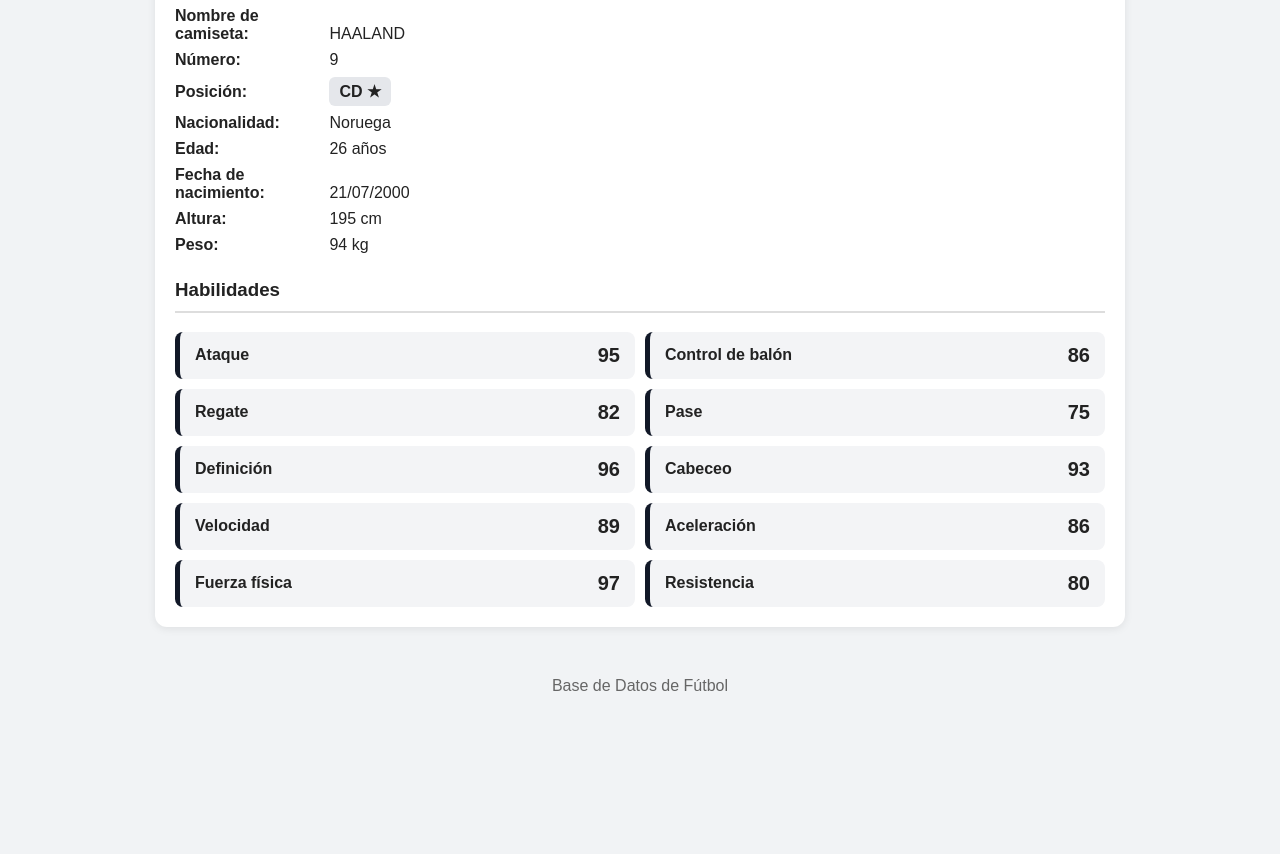
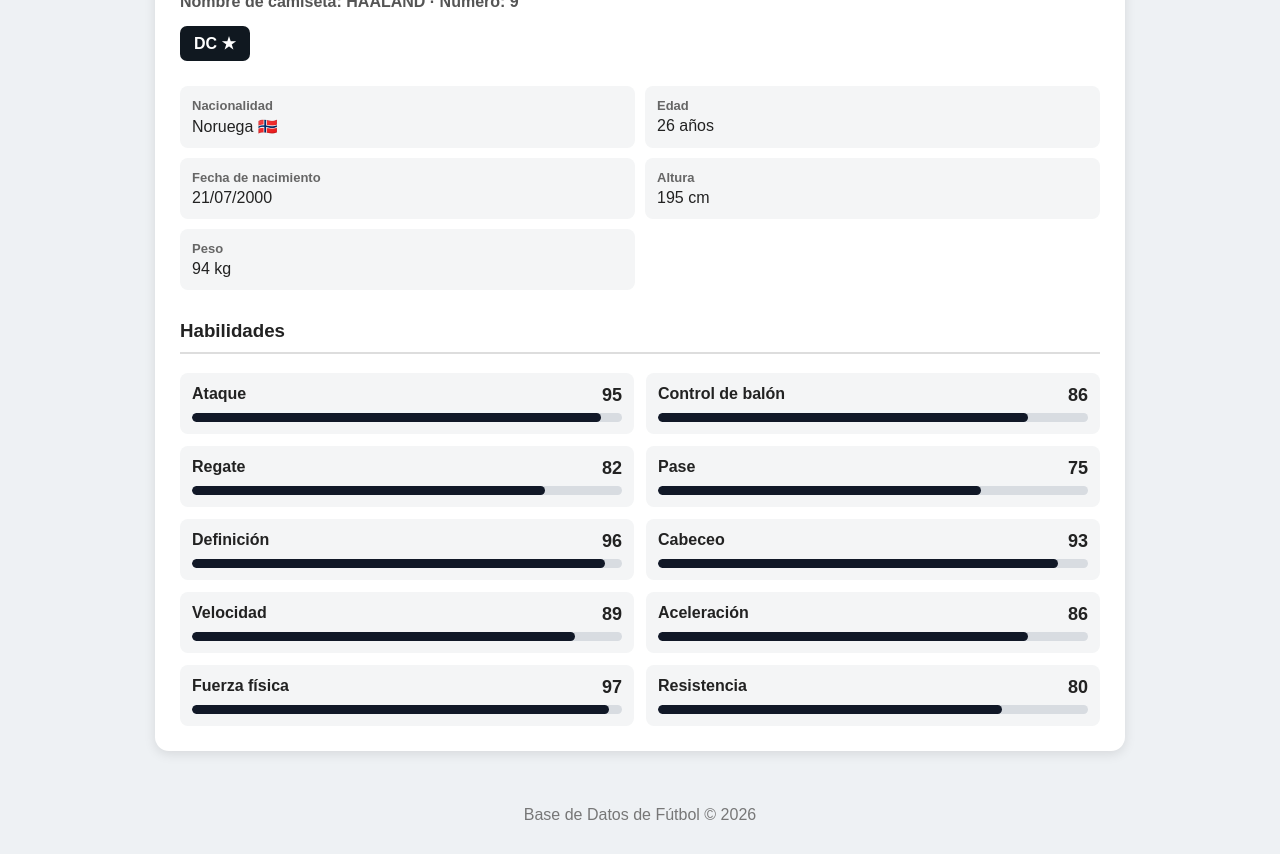
Before and after one commit to eliasema100-blip/PES-database-futbol-, a plain HTML site: page index.html in a window 1280 px wide. Shown: the part 344-1198 px from the top of the page. Before the commit the page ends 1064 px from the top, so only its background shows below. Drawn offline with Linux system fonts and the light colour scheme.

Commit message:
Update index.html

```diff
--- a/index.html
+++ b/index.html
@@ -3,6 +3,7 @@
 <head>
     <meta charset="UTF-8">
     <meta name="viewport" content="width=device-width, initial-scale=1.0">
+
     <title>Base de Datos de Fútbol</title>
 
     <style>
@@ -12,21 +13,21 @@
 
         body {
             margin: 0;
-            font-family: Arial, sans-serif;
-            background: #f1f3f5;
+            font-family: Arial, Helvetica, sans-serif;
+            background: #eef1f4;
             color: #222;
         }
 
         header {
-            background: #111827;
+            background: #101820;
             color: white;
-            padding: 20px;
+            padding: 25px 15px;
             text-align: center;
         }
 
         header h1 {
             margin: 0;
-            font-size: 28px;
+            font-size: 30px;
         }
 
         header p {
@@ -42,10 +43,10 @@
 
         .buscador {
             background: white;
-            padding: 20px;
+            padding: 18px;
             border-radius: 12px;
-            box-shadow: 0 2px 8px rgba(0,0,0,0.08);
             margin-bottom: 20px;
+            box-shadow: 0 3px 10px rgba(0,0,0,0.08);
         }
 
         .buscador input {
@@ -58,36 +59,61 @@
 
         .jugador {
             background: white;
-            border-radius: 12px;
-            padding: 20px;
-            margin-bottom: 20px;
-            box-shadow: 0 2px 8px rgba(0,0,0,0.08);
+            border-radius: 14px;
+            padding: 25px;
+            box-shadow: 0 3px 12px rgba(0,0,0,0.10);
+        }
+
+        .club {
+            font-size: 18px;
+            font-weight: bold;
+            color: #555;
+            margin-bottom: 10px;
         }
 
         .jugador h2 {
-            margin-top: 0;
-            color: #111827;
+            margin: 0;
+            font-size: 30px;
         }
 
-        .dato {
-            margin: 8px 0;
-        }
-
-        .dato strong {
-            display: inline-block;
-            width: 150px;
+        .camiseta {
+            margin-top: 8px;
+            font-weight: bold;
+            color: #555;
         }
 
         .posicion {
             display: inline-block;
-            background: #e5e7eb;
-            padding: 5px 10px;
-            border-radius: 6px;
+            margin-top: 15px;
+            background: #101820;
+            color: white;
+            padding: 8px 14px;
+            border-radius: 7px;
             font-weight: bold;
         }
 
+        .datos {
+            margin-top: 25px;
+            display: grid;
+            grid-template-columns: repeat(2, 1fr);
+            gap: 10px;
+        }
+
+        .dato {
+            background: #f4f5f6;
+            padding: 12px;
+            border-radius: 8px;
+        }
+
+        .dato strong {
+            display: block;
+            color: #666;
+            font-size: 13px;
+            margin-bottom: 4px;
+        }
+
         h3 {
-    margin-top: 25px;
+            margin-top: 30px;
             border-bottom: 2px solid #ddd;
             padding-bottom: 10px;
         }
@@ -95,30 +121,63 @@
         .habilidades {
             display: grid;
             grid-template-columns: repeat(2, 1fr);
-    gap: 10px;
-    margin-top: 15px;
+            gap: 12px;
         }
 
         .habilidad {
+            background: #f4f5f6;
+            padding: 12px;
+            border-radius: 8px;
+        }
+
+        .habilidad-cabecera {
             display: flex;
             justify-content: space-between;
-    align-items: center;
-    background: #f3f4f6;
-    padding: 12px 15px;
-    border-radius: 8px;
-    border-left: 5px solid #111827;
+            margin-bottom: 7px;
         }
 
-.habilidad span {
+        .habilidad-cabecera span {
             font-weight: bold;
         }
 
-.habilidad strong {
-    font-size: 20px;
-}  footer {
+        .habilidad-cabecera strong {
+            font-size: 18px;
+        }
+
+        .barra {
+            width: 100%;
+            height: 9px;
+            background: #d8dce1;
+            border-radius: 10px;
+            overflow: hidden;
+        }
+
+        .nivel {
+            height: 100%;
+            background: #111827;
+            border-radius: 10px;
+        }
+
+        footer {
             text-align: center;
-            padding: 25px;
-            color: #666;
+            padding: 30px;
+            color: #777;
+        }
+
+        @media (max-width: 600px) {
+
+            header h1 {
+                font-size: 24px;
+            }
+
+            .datos,
+            .habilidades {
+                grid-template-columns: 1fr;
+            }
+
+            .jugador h2 {
+                font-size: 25px;
+            }
         }
     </style>
 </head>
@@ -127,7 +186,7 @@
 
 <header>
     <h1>Base de Datos de Fútbol</h1>
-    <p>Información de jugadores y equipos</p>
+    <p>Jugadores, equipos y estadísticas</p>
 </header>
 
 <div class="contenedor">
@@ -144,122 +203,171 @@
     <div id="listaJugadores">
 
         <div class="jugador">
-            <h2>Erling Haaland</h2>
 
-            <div class="dato">
-                <strong>Club:</strong>
+            <div class="club">
                 Manchester City FC
             </div>
 
+            <h2>Erling Haaland</h2>
+
+            <div class="camiseta">
+                Nombre de camiseta: HAALAND
+                · Número: 9
+            </div>
+
+            <div class="posicion">
+                DC ★
+            </div>
+
+            <div class="datos">
+
                 <div class="dato">
-                <strong>Nombre:</strong>
-                Erling Haaland
+                    <strong>Nacionalidad</strong>
+                    Noruega 🇳🇴
                 </div>
 
                 <div class="dato">
-                <strong>Nombre de camiseta:</strong>
-                HAALAND
-            </div>
-
-            <div class="dato">
-                <strong>Número:</strong>
-                9
-            </div>
-
-            <div class="dato">
-                <strong>Posición:</strong>
-                <span class="posicion">CD ★</span>
-            </div>
-
-            <div class="dato">
-                <strong>Nacionalidad:</strong>
-                Noruega
-            </div>
-
-            <div class="dato">
-                <strong>Edad:</strong>
+                    <strong>Edad</strong>
                     26 años
                 </div>
 
                 <div class="dato">
-                <strong>Fecha de nacimiento:</strong>
+                    <strong>Fecha de nacimiento</strong>
                     21/07/2000
                 </div>
 
                 <div class="dato">
-                <strong>Altura:</strong>
+                    <strong>Altura</strong>
                     195 cm
                 </div>
 
                 <div class="dato">
-                <strong>Peso:</strong>
+                    <strong>Peso</strong>
                     94 kg
-            </div><h3>Habilidades</h3>
+                </div>
+
+            </div>
+
+            <h3>Habilidades</h3>
 
             <div class="habilidades">
 
                 <div class="habilidad">
+                    <div class="habilidad-cabecera">
                         <span>Ataque</span>
                         <strong>95</strong>
                     </div>
+                    <div class="barra">
+                        <div class="nivel" style="width:95%"></div>
+                    </div>
+                </div>
 
                 <div class="habilidad">
+                    <div class="habilidad-cabecera">
                         <span>Control de balón</span>
                         <strong>86</strong>
                     </div>
+                    <div class="barra">
+                        <div class="nivel" style="width:86%"></div>
+                    </div>
+                </div>
 
                 <div class="habilidad">
+                    <div class="habilidad-cabecera">
                         <span>Regate</span>
                         <strong>82</strong>
                     </div>
+                    <div class="barra">
+                        <div class="nivel" style="width:82%"></div>
+                    </div>
+                </div>
 
                 <div class="habilidad">
+                    <div class="habilidad-cabecera">
                         <span>Pase</span>
                         <strong>75</strong>
                     </div>
+                    <div class="barra">
+                        <div class="nivel" style="width:75%"></div>
+                    </div>
+                </div>
 
                 <div class="habilidad">
+                    <div class="habilidad-cabecera">
                         <span>Definición</span>
                         <strong>96</strong>
                     </div>
+                    <div class="barra">
+                        <div class="nivel" style="width:96%"></div>
+                    </div>
+                </div>
 
                 <div class="habilidad">
+                    <div class="habilidad-cabecera">
                         <span>Cabeceo</span>
                         <strong>93</strong>
                     </div>
+                    <div class="barra">
+                        <div class="nivel" style="width:93%"></div>
+                    </div>
+                </div>
 
                 <div class="habilidad">
+                    <div class="habilidad-cabecera">
                         <span>Velocidad</span>
                         <strong>89</strong>
                     </div>
+                    <div class="barra">
+                        <div class="nivel" style="width:89%"></div>
+                    </div>
+                </div>
 
                 <div class="habilidad">
+                    <div class="habilidad-cabecera">
                         <span>Aceleración</span>
                         <strong>86</strong>
                     </div>
+                    <div class="barra">
+                        <div class="nivel" style="width:86%"></div>
+                    </div>
+                </div>
 
                 <div class="habilidad">
+                    <div class="habilidad-cabecera">
                         <span>Fuerza física</span>
                         <strong>97</strong>
                     </div>
+                    <div class="barra">
+                        <div class="nivel" style="width:97%"></div>
+                    </div>
+                </div>
 
                 <div class="habilidad">
+                    <div class="habilidad-cabecera">
                         <span>Resistencia</span>
                         <strong>80</strong>
                     </div>
-
+                    <div class="barra">
+                        <div class="nivel" style="width:80%"></div>
                     </div>
                 </div>
 
             </div>
+
+        </div>
+
+    </div>
+
 </div>
 
 <footer>
-    Base de Datos de Fútbol
+    Base de Datos de Fútbol © 2026
 </footer>
 
 <script>
+
 function buscarJugador() {
+
     let texto = document
         .getElementById("buscador")
         .value
@@ -268,6 +376,7 @@
     let jugadores = document.querySelectorAll(".jugador");
 
     jugadores.forEach(function(jugador) {
+
         let contenido = jugador.textContent.toLowerCase();
 
         if (contenido.includes(texto)) {
@@ -275,8 +384,10 @@
         } else {
             jugador.style.display = "none";
         }
+
     });
 }
+
 </script>
 
 </body>
```
Lines whose indentation alone changed are shown as unchanged.
